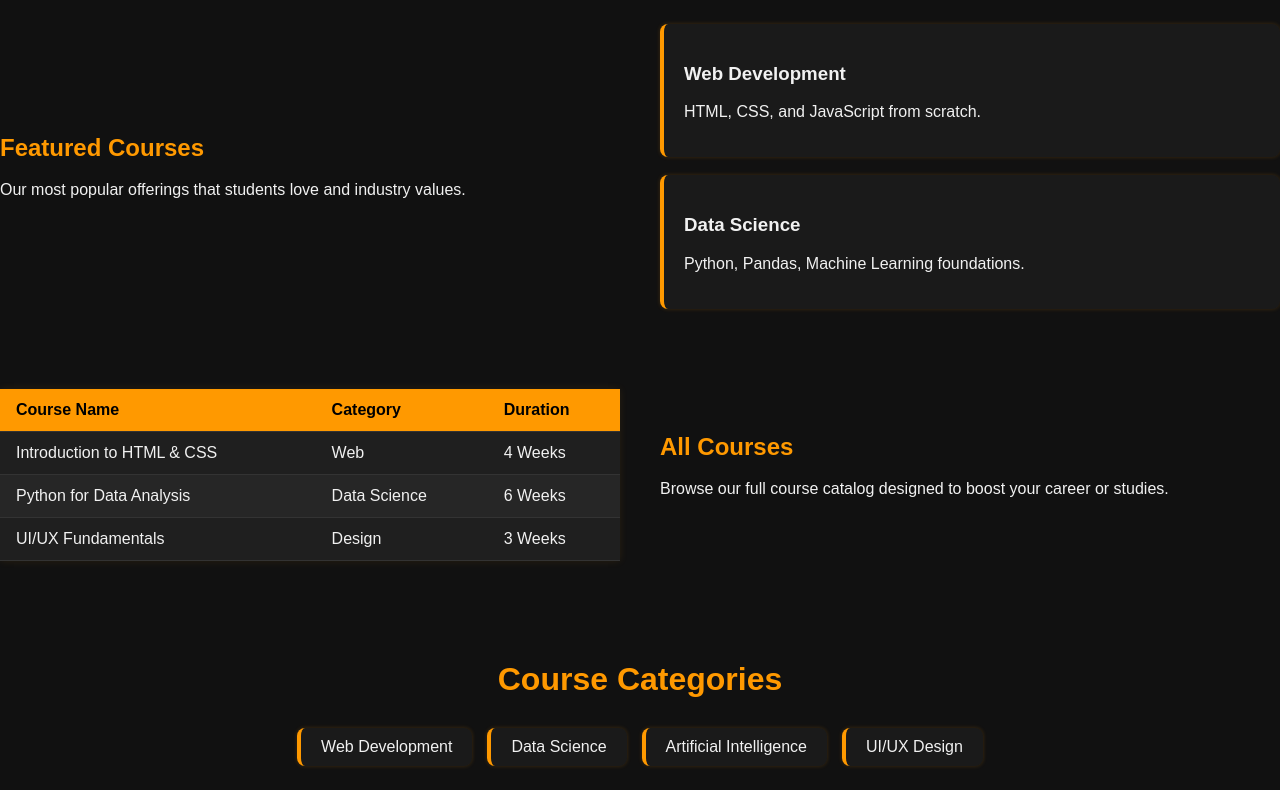
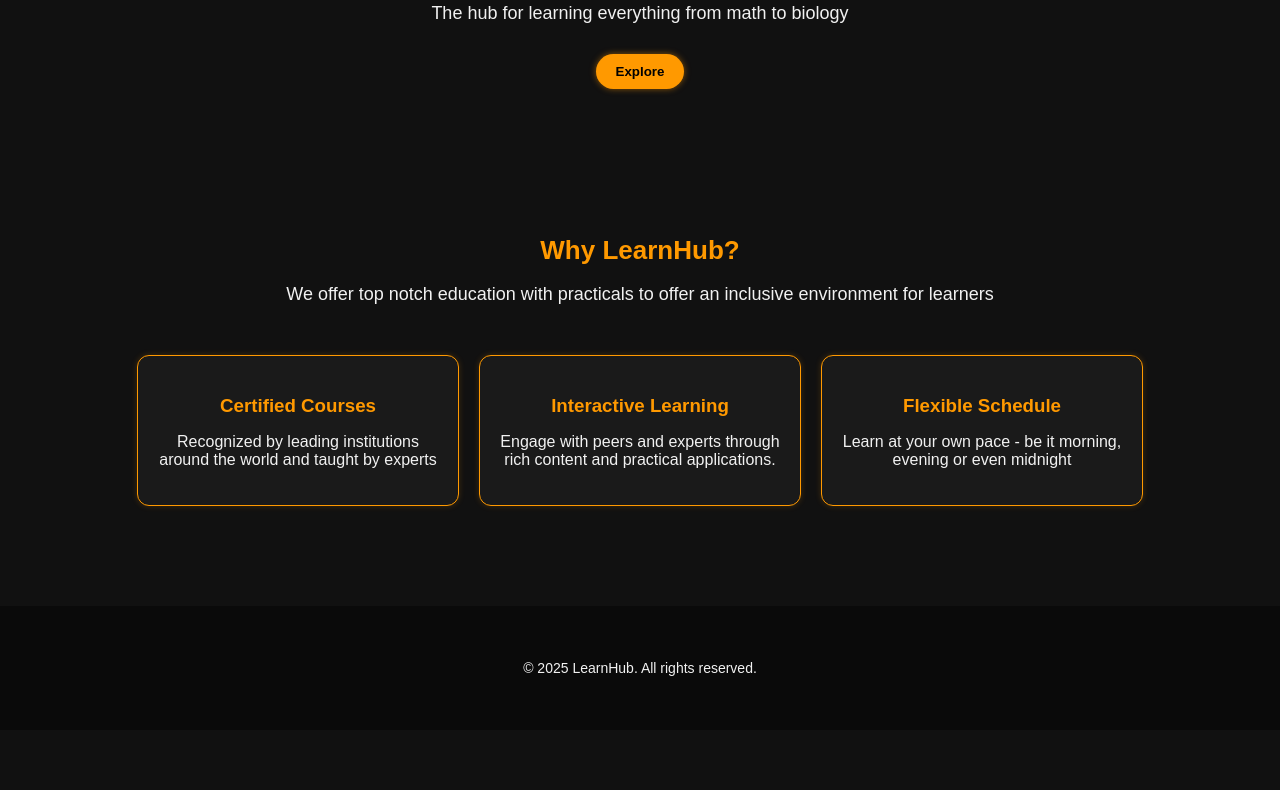
Before and after one commit to Soham-1304/LearnHub, a plain HTML site: page index.html in a window 1280 px wide. Shown: the part 216-1006 px from the top of the page. After the commit the page ends 946 px from the top, so only its background shows below. Drawn offline with Linux system fonts and the light colour scheme.

Commit message:
Update index.html

```diff
--- a/index.html
+++ b/index.html
@@ -3,7 +3,7 @@
 <head>
     <meta charset="UTF-8">
     <meta name="viewport" content="width=device-width, initial-scale=1.0">
-    <title>Courses</title>
+    <title>Home</title>
     <style>
         :root {
             --dark-bg: #111;
@@ -33,7 +33,7 @@
         #name {
             font-size: 20px;
             font-weight: bold;
-            flex:1
+            flex: 1;
         }
 
         nav p {
@@ -52,96 +52,79 @@
             background-color: rgba(0, 0, 0, 0.2);
         }
 
-        .courses-section {
-            margin-top: 60px;
+        .hero {
+            padding: 80px 20px;
+            text-align: center;
         }
 
-        .section-title {
-            font-size: 32px;
-            margin-bottom: 100px;
-            color: var(--accent);
-            text-align: center;
+        .hero h1 {
+            font-size: 40px;
+            margin-bottom: 10px;
         }
-        #courseCategory{
-            margin-top: 100px;
+
+        .hero p {
+            font-size: 18px;
             margin-bottom: 30px;
         }
 
-        .course-row {
-            display: flex;
-            flex-wrap: wrap;
-            align-items: center;
-            justify-content: space-between;
-            gap: 40px;
-            margin-bottom: 60px;
+        .hero button {
+            background-color: var(--accent);
+            border: none;
+            padding: 10px 20px;
+            border-radius: 20px;
+            box-shadow: 0px 0px 6px rgba(255, 153, 0, 0.5);
+            cursor: pointer;
         }
 
-        .course-text, .course-list {
-            flex: 1;
-            min-width: 280px;
+        .hero button a {
+            text-decoration: none;
+            color: black;
+            font-weight: bold;
         }
 
-        .course-text h2 {
+        .container {
+            padding: 40px 20px;
+            max-width: 1200px;
+            margin: auto;
+        }
+
+        .whyLearn {
+            text-align: center;
+            margin-bottom: 50px;
+        }
+
+        .whyLearn h3 {
+            font-size: 26px;
             color: var(--accent);
             margin-bottom: 10px;
         }
 
-        .course-text p {
-            font-size: 16px;
-            line-height: 1.5;
+        .whyLearn p {
+            font-size: 18px;
         }
 
-        .course-list div {
-            background-color: var(--mid-bg);
-            border-left: 4px solid var(--accent);
-            padding: 20px;
-            border-radius: 8px;
-            box-shadow: 0px 0px 4px rgba(255, 153, 0, 0.2);
+        .grid {
+            display: flex;
+            flex-wrap: wrap;
+            justify-content: center;
+            gap: 20px;
         }
 
-        table {
-            width: 100%;
-            border-collapse: collapse;
-            margin-top: 20px;
-            box-shadow: 0 0 8px rgba(255, 153, 0, 0.1);
+        .grid article {
+            background-color: var(--mid-bg);
+            border: 1px solid var(--accent);
+            padding: 20px;
+            border-radius: 12px;
+            width: 280px;
+            text-align: center;
+            box-shadow: 0px 0px 6px rgba(255, 153, 0, 0.2);
         }
 
-        th, td {
-            padding: 12px 16px;
-            text-align: left;
-            border-bottom: 1px solid #333;
+        .grid article h3 {
+            color: var(--accent);
+            margin-bottom: 10px;
         }
 
-        thead {
-            background-color: var(--accent);
-            color: black;
-        }
-
-        tbody tr:nth-child(odd) {
-            background-color: #1f1f1f;
-        }
-
-        tbody tr:nth-child(even) {
-            background-color: #262626;
-        }
-
-        ul.categories {
-            display: flex;
-            flex-wrap: wrap;
-            gap: 15px;
-            justify-content: center;
-            list-style-type: none;
-            padding: 0;
-            margin-top: 30px;
-        }
-
-        ul.categories li {
-            background-color: var(--mid-bg);
-            border-left: 4px solid var(--accent);
-            padding: 10px 20px;
-            border-radius: 8px;
-            box-shadow: 0px 0px 4px rgba(255, 153, 0, 0.2);
-        }
 
         footer {
             text-align: center;
@@ -155,80 +138,40 @@
 <body>
     <nav>
         <p id="name">LearnHub</p>
-        <p><a id="navLink" href="landing.html">Home</a></p>
+        <p><a id="navLink" href="index.html">Home</a></p>
         <p><a id="navLink" href="courses.html">Courses</a></p>
         <p><a id="navLink" href="register.html">Register</a></p>
     </nav>
+    <section class="hero">
+        <h1>Welcome to LearnHub</h1>
+        <p>The hub for learning everything from math to biology</p>
+        <button><a href="courses.html" id="courseLink">Explore</a></button>
+    </section>
+    <div class="container">
+        <section class="whyLearn">
+            <h3>Why LearnHub?</h3>
+            <p>We offer top notch education with practicals to offer an inclusive environment for learners</p>
+        </section>
 
-    <div class="container">
-        <section class="courses-section">
-            <h2 class="section-title">Our Courses</h2>
-
-            <div class="course-row">
-                <div class="course-text">
-                    <h2>Featured Courses</h2>
-                    <p>Our most popular offerings that students love and industry values.</p>
-                </div>
-                <div class="course-list">
-                    <div>
-                        <h3>Web Development</h3>
-                        <p>HTML, CSS, and JavaScript from scratch.</p>
-                    </div>
-                    <br>
-                    <div>
-                        <h3>Data Science</h3>
-                        <p>Python, Pandas, Machine Learning foundations.</p>
-                    </div>
-                </div>
-            </div>
-
-            <div class="course-row" style="flex-direction: row-reverse;">
-                <div class="course-text">
-                    <h2>All Courses</h2>
-                    <p>Browse our full course catalog designed to boost your career or studies.</p>
-                </div>
-                <div class="course-list">
-                    <table>
-                        <thead>
-                            <tr>
-                                <th>Course Name</th>
-                                <th>Category</th>
-                                <th>Duration</th>
-                            </tr>
-                        </thead>
-                        <tbody>
-                            <tr>
-                                <td>Introduction to HTML & CSS</td>
-                                <td>Web</td>
-                                <td>4 Weeks</td>
-                            </tr>
-                            <tr>
-                                <td>Python for Data Analysis</td>
-                                <td>Data Science</td>
-                                <td>6 Weeks</td>
-                            </tr>
-                            <tr>
-                                <td>UI/UX Fundamentals</td>
-                                <td>Design</td>
-                                <td>3 Weeks</td>
-                            </tr>
-                        </tbody>
-                    </table>
-                </div>
-            </div>
-
-            <h2 class="section-title" id="courseCategory">Course Categories</h2>
-            <ul class="categories">
-                <li>Web Development</li>
-                <li>Data Science</li>
-                <li>Artificial Intelligence</li>
-                <li>UI/UX Design</li>
-            </ul>
+        <section class="grid">
+            <article>
+                <h3>Certified Courses</h3>
+                <p>Recognized by leading institutions around the world and taught by experts</p>
+            </article>
+            <article>
+                <h3>Interactive Learning</h3>
+                <p>Engage with peers and experts through rich content and practical applications.</p>
+            </article>
+            <article>
+                <h3>Flexible Schedule</h3>
+                <p>Learn at your own pace - be it morning, evening or even midnight</p>
+            </article>
         </section>
     </div>
 
     <footer>
-        <p>&copy; 2025 LearnHub. All rights reserved.</p>
+    <p>&copy; 2025 LearnHub. All rights reserved.</p>
     </footer>
+
 </body>
 </html>
```
